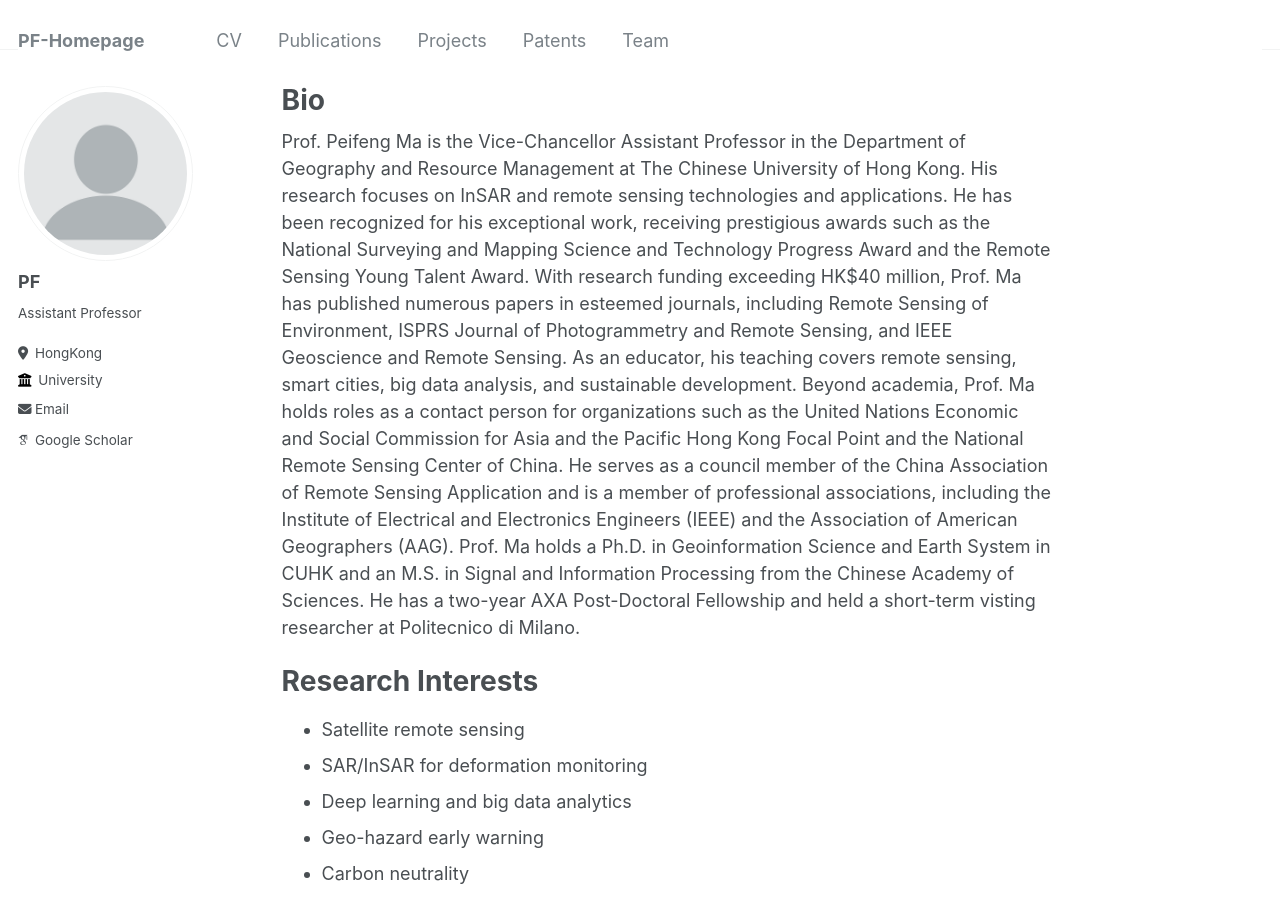
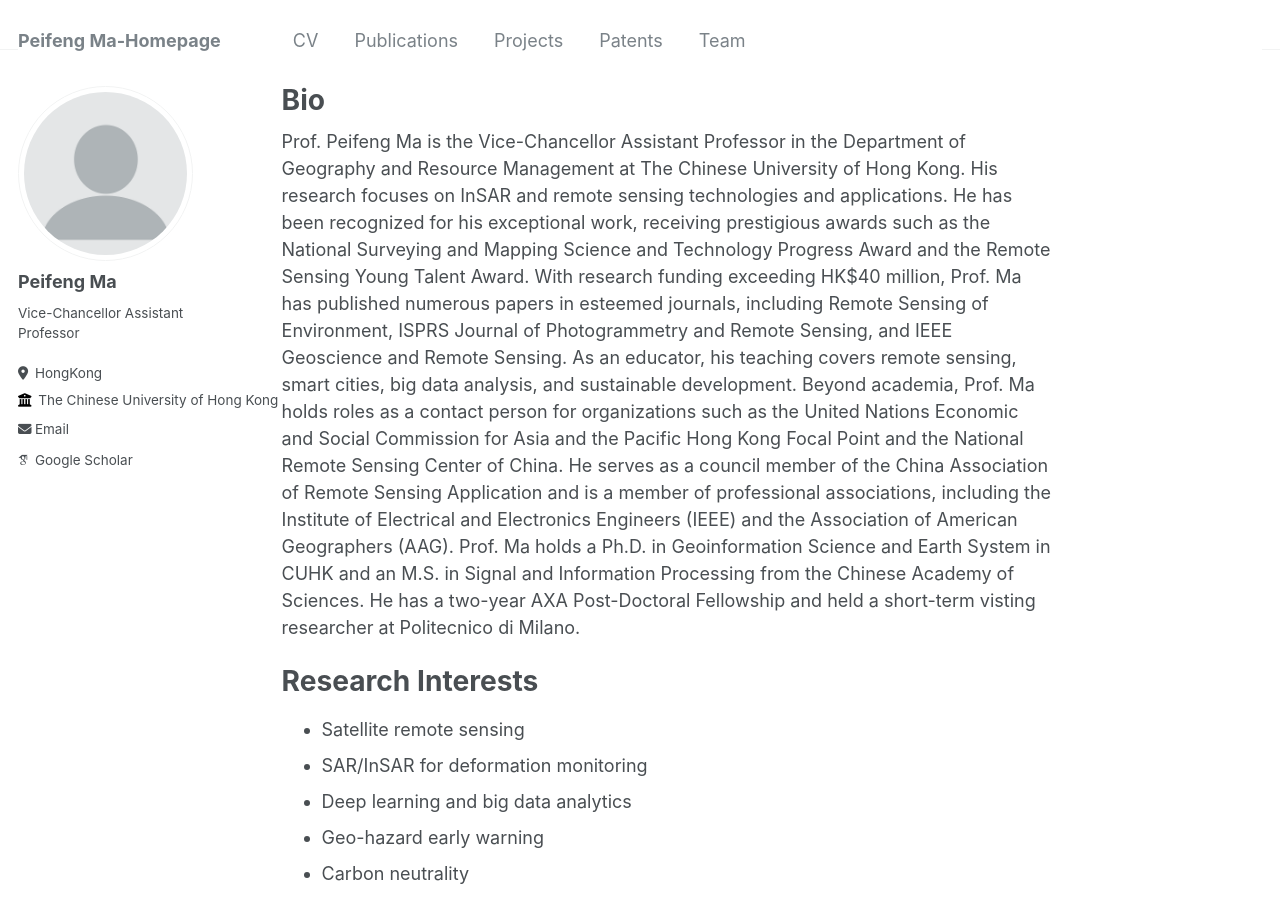
Before and after one commit to pfMA03/peifengMa, a Jekyll site: the page built from _pages/about.md, in a window 1280 px wide and 900 px high. Built offline with Jekyll 4.4.1, drawn with Linux system fonts in a browser that asks for light colours; some web fonts are replaced.

Commit message:
Update _config.yml

```diff
--- a/_config.yml
+++ b/_config.yml
@@ -8,10 +8,10 @@
 
 # Basic Site Settings
 locale                   : "en-US"
-title                    : "PF-Homepage"
+title                    : "Peifeng Ma-Homepage"
 title_separator          : "-"
 name                     : &name "PF"
-description              : &description "Assistant Professor"
+description              : &description "Vice-Chancellor Assistant Professor"
 url                      : https://pfMA03.github.io/peifengMa/ # the base hostname & protocol for your site e.g. "https://mmistakes.github.io"
 baseurl                  : "" # the subpath of your site, e.g. "/blog"
 repository               : "pfMA03.github.io/peifengMa/"
@@ -22,11 +22,11 @@ repository               : "pfMA03.github.io/peifengMa/"
 author:
   # Biographic information
   avatar           : "profile.png"
-  name             : "PF"
+  name             : "Peifeng Ma"
   pronouns         : # example: "she/her"
-  bio              : "Assistant Professor"
+  bio              : "Vice-Chancellor Assistant Professor"
   location         : "HongKong"
-  employer         : "University"
+  employer         : "The Chinese University of Hong Kong"
   uri              : # URL
   email            : "none@example.org"
 
```
